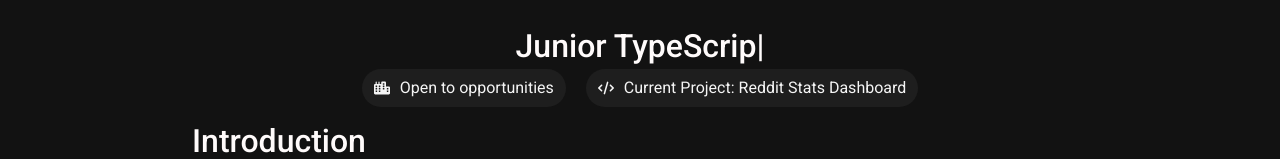
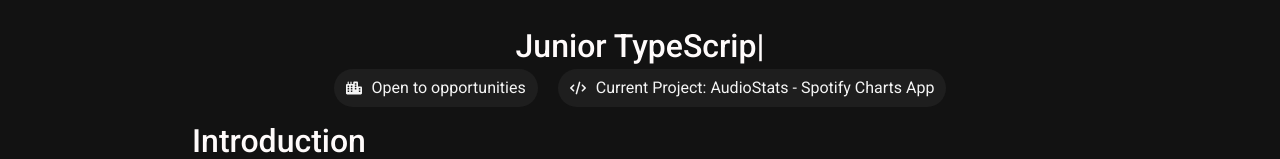
Before and after one commit to DanielSteele1/Portfolio-V2, a React (Vite) app: page / in a window 1280 px wide. Shown: the part 261-420 px from the top of the page. Built offline with nearby package versions, Linux system fonts and the light colour scheme.

Commit message:
changed project  status

```diff
--- a/src/About.tsx
+++ b/src/About.tsx
@@ -5,7 +5,6 @@ import "/node_modules/flag-icons/css/flag-icons.min.css";
 import Breadcrumbs from "./Breadcrumbs";
 
 function AboutMe() {
-
     return (
         <motion.div
             className="about"
@@ -15,9 +14,7 @@ function AboutMe() {
             transition={{ duration: 0.7, ease: "easeOut" }}
             viewport={{ once: true, amount: 0.2 }}
         >
-
             <div className="page-nav">
-
                 <div className="breadcrumbs">
                    <Breadcrumbs />
                 </div>
--- a/src/Dashboard.tsx
+++ b/src/Dashboard.tsx
@@ -106,7 +106,7 @@ const Dashboard = ({ handleDownloadAndView }: Props) => {
 
                     <div className="landing-status">
                         <span id="status-text"> <FaCity /> Open to opportunities </span>
-                        <a id="status-text-a" href="https://reddit-statistics-app.vercel.app"> <FaCode /> Current Project: Reddit Stats Dashboard </a>
+                        <a id="status-text-a" href="https://reddit-statistics-app.vercel.app"> <FaCode /> Current Project: AudioStats - Spotify Charts App </a>
                     </div>
 
                     <span className="dashboard-title"> Introduction </span>
```
